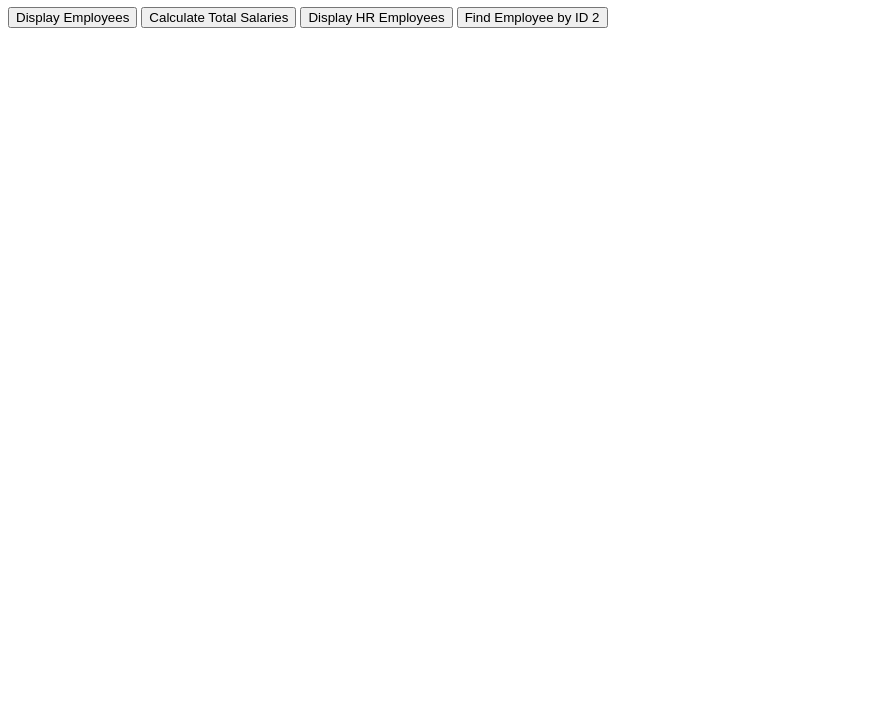
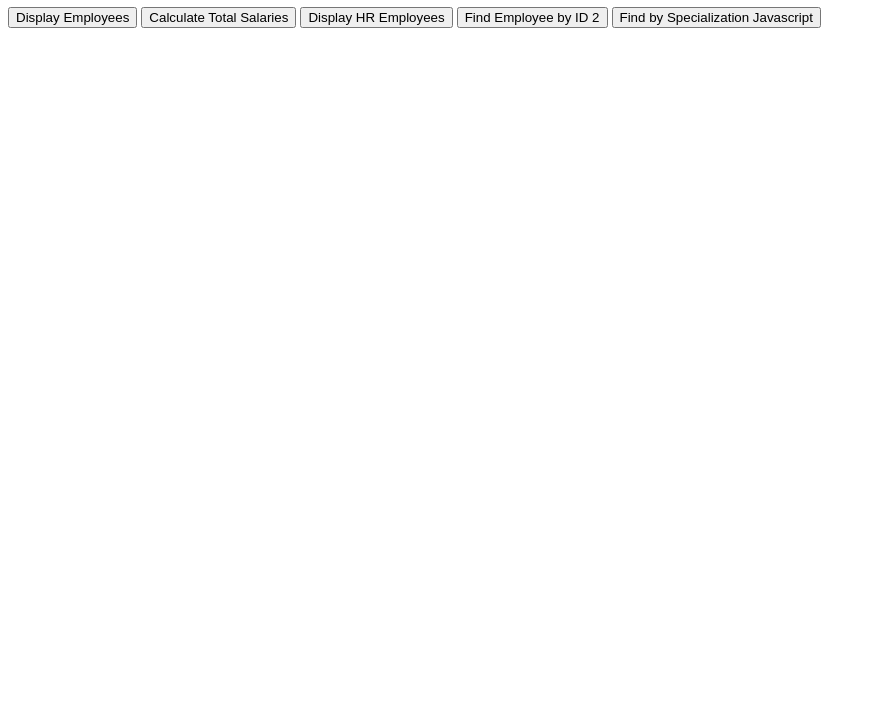
Before and after one commit to carballo91/JSCoursera, a plain HTML site: page employeeDetails/employee_details.html in a window 1280 px wide. Shown: the part 73-800 px from the top of the page, without its empty margins (0-876 px from the left). Drawn offline with Linux system fonts and the light colour scheme.

Commit message:
Added Specialization

```diff
--- a/employeeDetails/employee_details.html
+++ b/employeeDetails/employee_details.html
@@ -11,6 +11,7 @@
     <button onclick="calculateTotalSalaries()">Calculate Total Salaries</button>
     <button onclick="displayHREmployees()">Display HR Employees</button>
     <button onclick="findEmployeeById(2)">Find Employee by ID 2</button>
+    <button onclick="findEmployeeBySpecialization('Javascript')">Find by Specialization Javascript</button>
   </div>
 
  <div id="employeesDetails"></div>
--- a/employeeDetails/employee_details.js
+++ b/employeeDetails/employee_details.js
@@ -1,7 +1,7 @@
 const employees = [
-      { id: 1, name: 'John Doe', age: 30, department: 'IT', salary: 50000 },
-      { id: 2, name: 'Alice Smith', age: 28, department: 'HR', salary: 45000 },
-      { id: 3, name: 'Bob Johnson', age: 35, department: 'Finance', salary: 60000 },
+      { id: 1, name: 'John Doe', age: 30, department: 'IT', salary: 50000, 'specialization': 'Javascript' },
+      { id: 2, name: 'Alice Smith', age: 28, department: 'HR', salary: 45000, 'specialization': 'Python' },
+      { id: 3, name: 'Bob Johnson', age: 35, department: 'Finance', salary: 60000, 'specialization': 'Java' },
       //... More employee records can be added here
     ];
 
@@ -32,3 +32,11 @@ function findEmployeeById(employeeId) {
 
     }
 }
+
+function findEmployeeBySpecialization(specialization){
+    const emp = employees.find(employee => employee.specialization === specialization);
+    const details = document.getElementById('employeesDetails');
+    if (emp){
+        details.innerHTML = `<p>${emp.id}: ${emp.name} - ${emp.department} - ${emp.specialization}`;
+    }
+}
```
